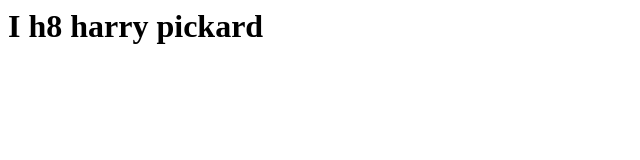
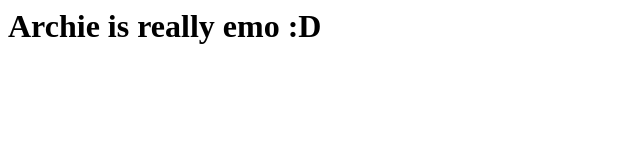
Before and after one commit to CCT-Levels/ESP, a plain HTML site: page index.html in a window 1280 px wide. Shown: the whole page, without its empty margins (0-640 px from the left). Drawn offline with Linux system fonts and the light colour scheme.

Commit message:
Update index.html

```diff
--- a/index.html
+++ b/index.html
@@ -8,7 +8,7 @@
   </head>
   <body>
     <main>
-        <h1>I h8 harry pickard</h1>
+        <h1>Archie is really emo :D</h1>
     </main>
   </body>
 </html>
```
